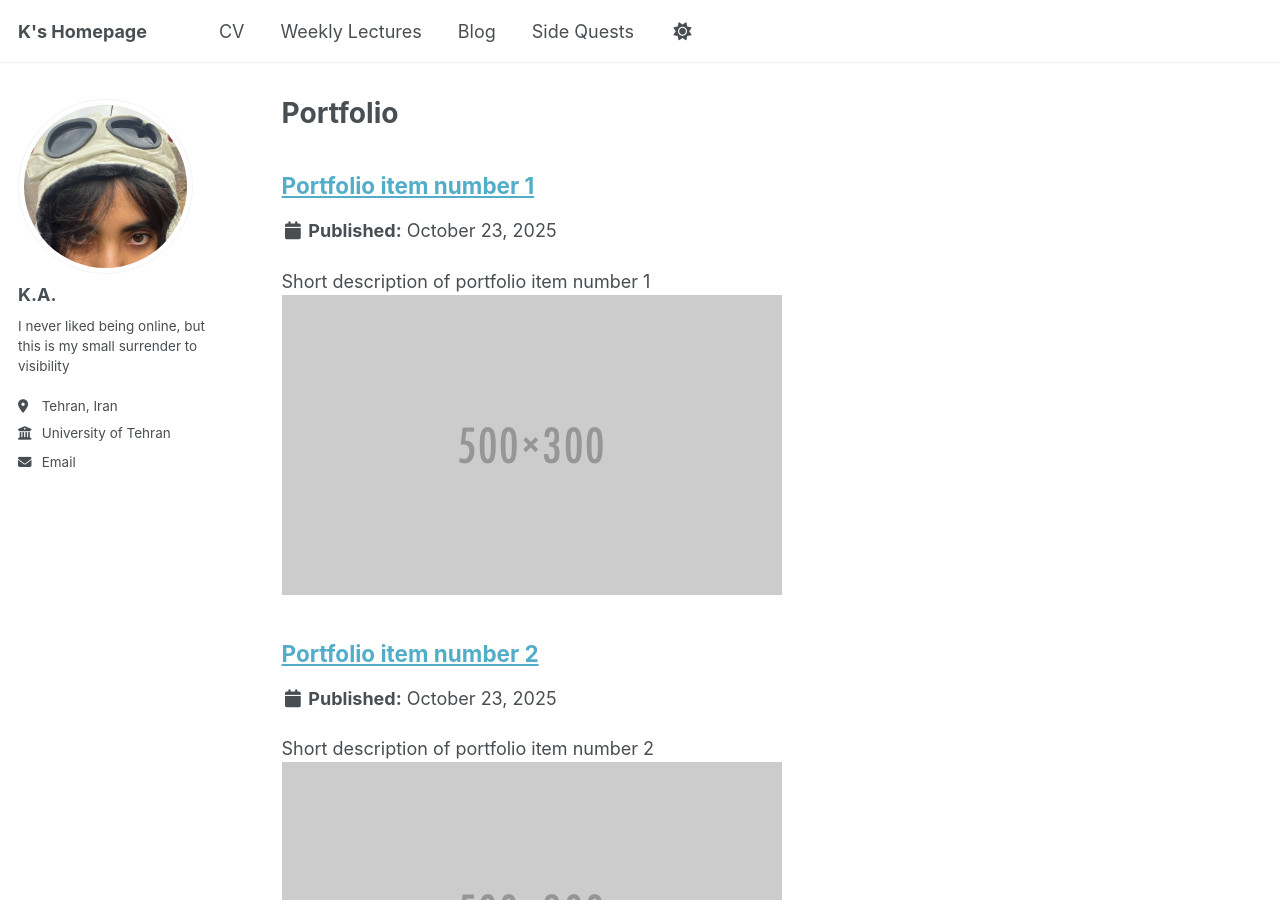
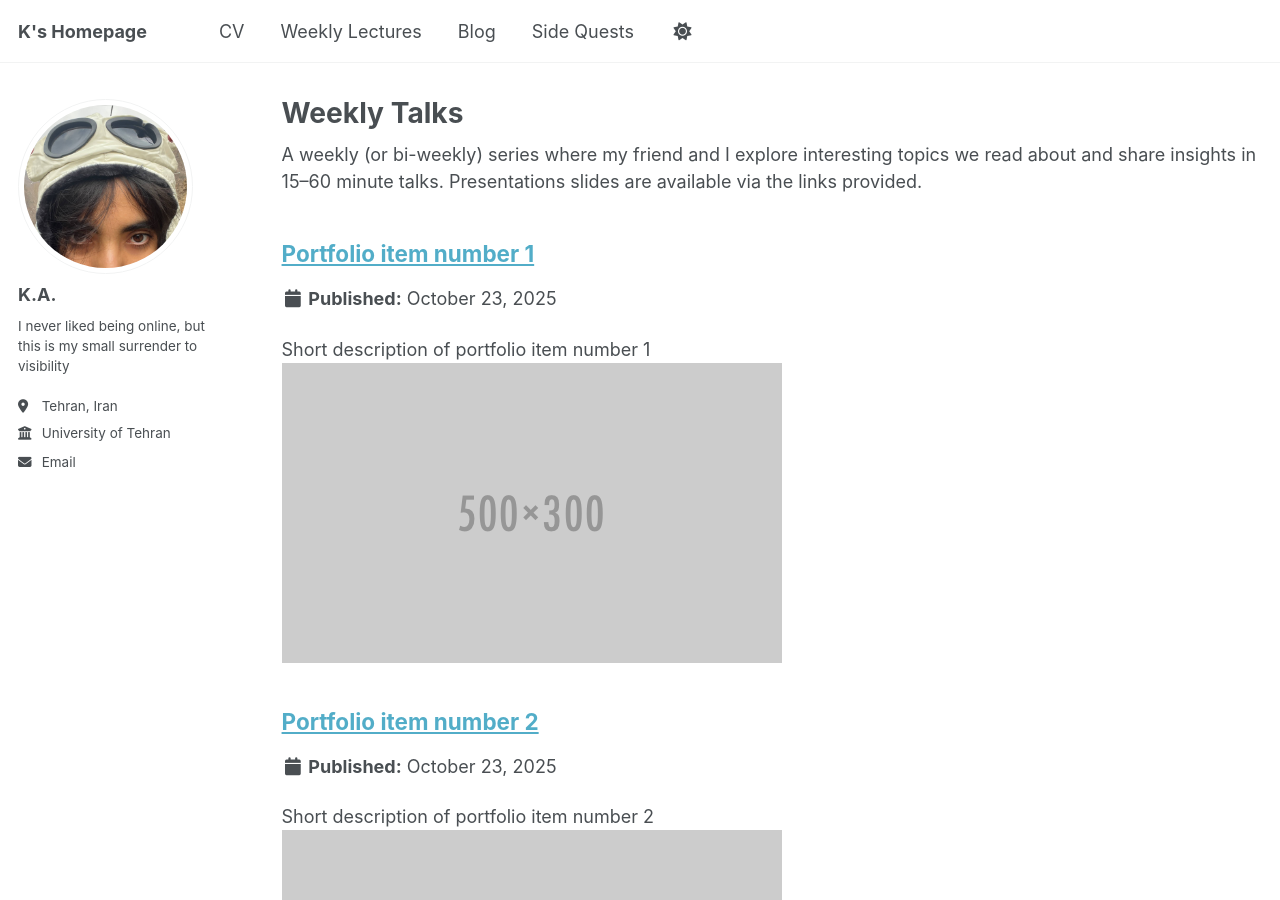
Before and after one commit to kabdollahi/kabdollahi.github.io, a Jekyll site: the page built from _pages/portfolio.html, in a window 1280 px wide and 900 px high. Built offline with Jekyll 4.4.1, drawn with Linux system fonts in a browser that asks for light colours; a script that is not in the unit is left out.

Commit message:
Update portfolio.html

```diff
--- a/_pages/portfolio.html
+++ b/_pages/portfolio.html
@@ -1,12 +1,12 @@
 ---
 layout: archive
-title: "Portfolio"
+title: "Weekly Talks"
 permalink: /portfolio/
 author_profile: true
 ---
 
 {% include base_path %}
-
+A weekly (or bi-weekly) series where my friend and I explore interesting topics we read about and share insights in 15–60 minute talks. Presentations slides are available via the links provided.
 
 {% for post in site.portfolio %}
   {% include archive-single.html %}
```
